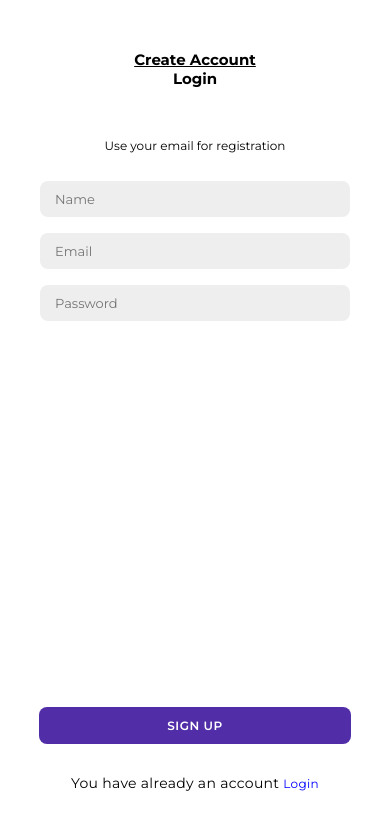
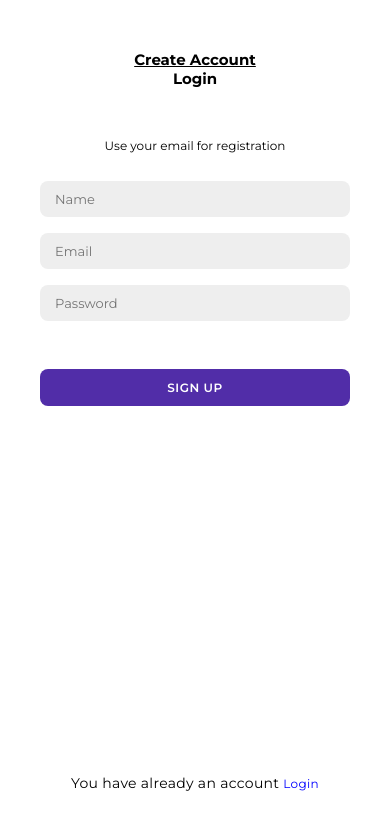
Before and after one commit to sahlct/hrms_Project, a React (Create React App) app: page / in a window 390 px wide. Shown: the top 830 px of the page. Built offline with nearby package versions, Linux system fonts and the light colour scheme; the HTML template or start-up script is replaced by a standard one.

Commit message:
button position changed

```diff
--- a/src/components/homePage/home.css
+++ b/src/components/homePage/home.css
@@ -261,10 +261,9 @@ body{
         align-items: center;
     }
     .containerLogin button{
-        position: absolute;
-        bottom: 100px;
-        width: 80%;
+        width: 100%;
         max-width: 400px;
+        margin-top: 40px
     }
     .bottomText{
         position: absolute;
```
Also changed, not shown: src/components/homePage/forgetPass.jsx (added, +7 -0 lines).
